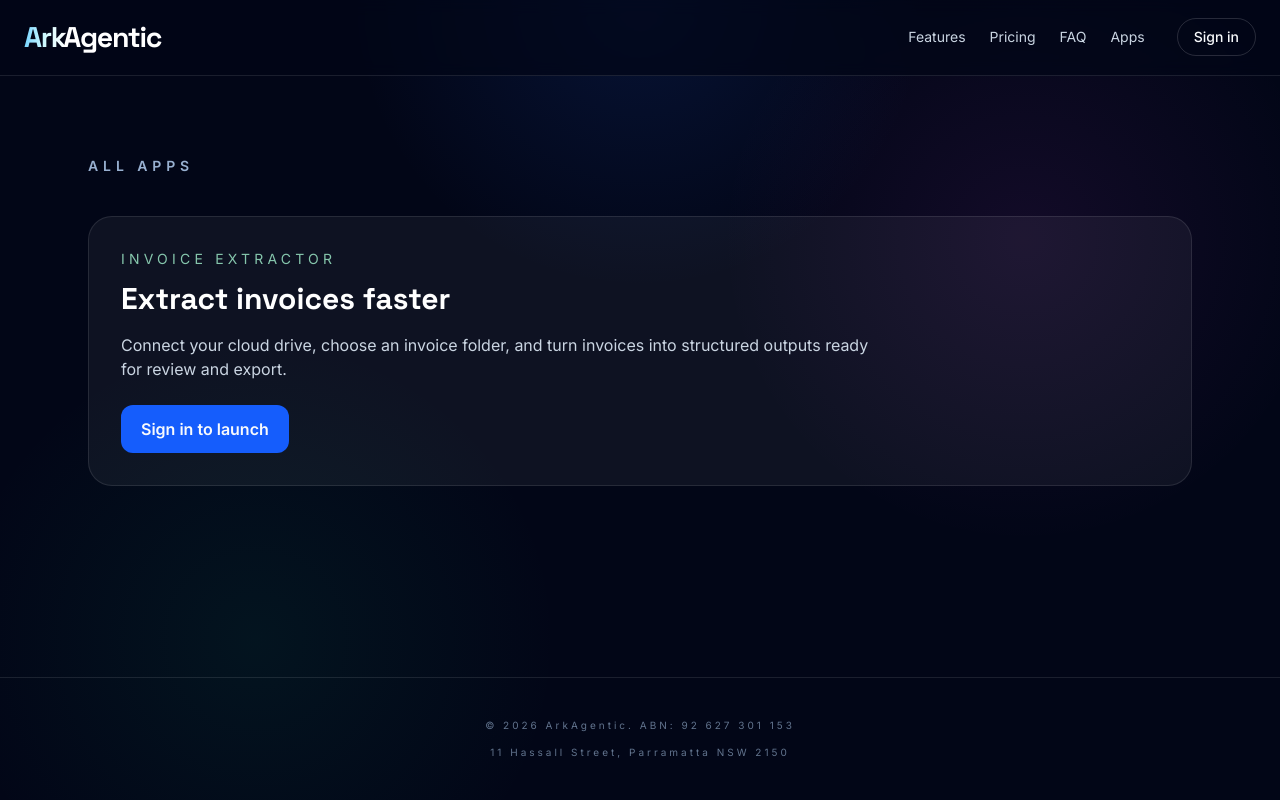
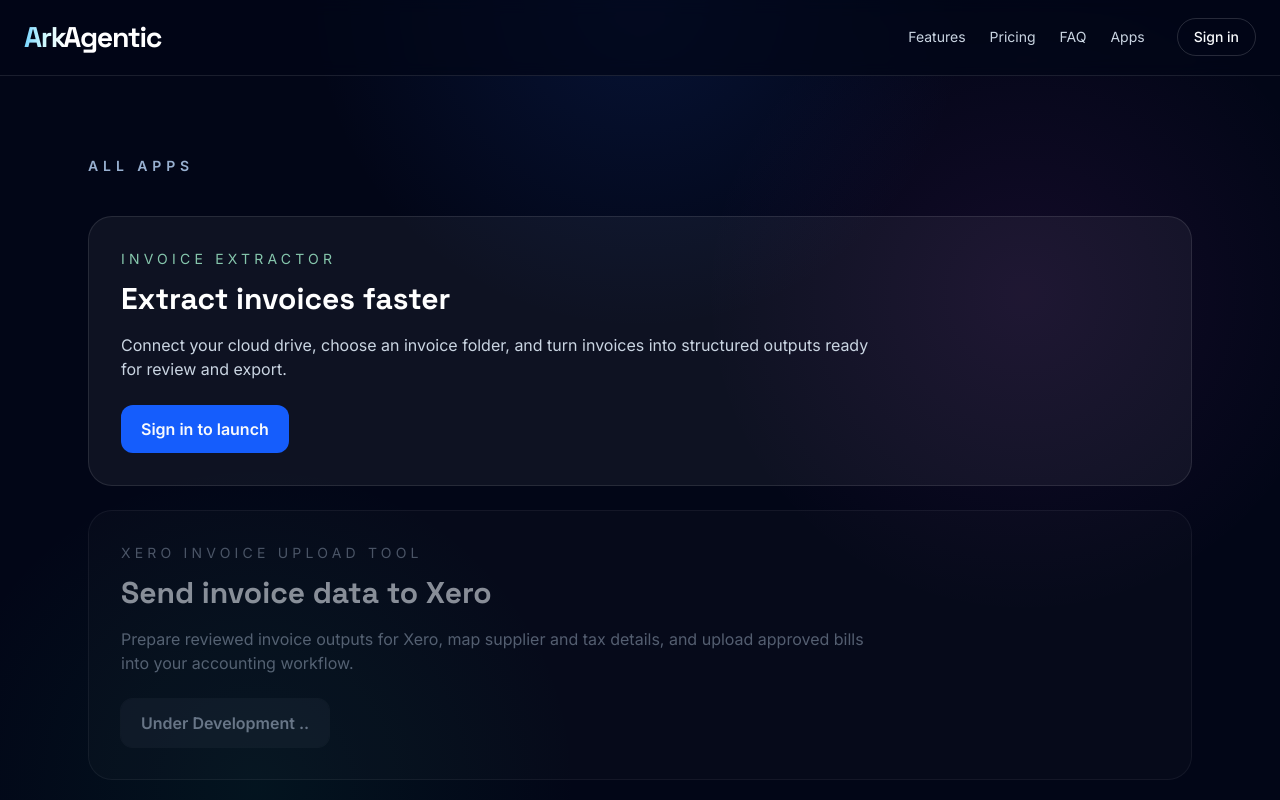
Before and after one commit to zhaokuan-ark/arkagentic-web, a Next.js app: page /apps in a window 1280 px wide. Shown: the top 800 px of the page. Built offline with nearby package versions, Linux system fonts and the light colour scheme; no server answers.

Commit message:
Add Xero upload app placeholder

```diff
--- a/src/components/apps-overview.tsx
+++ b/src/components/apps-overview.tsx
@@ -88,6 +88,24 @@ export function AppsOverview() {
           )}
         </div>
       </div>
+
+      <div className="rounded-3xl border border-white/8 bg-white/[0.025] p-8 opacity-70 grayscale-[20%]">
+        <p className="text-sm uppercase tracking-[0.3em] text-slate-400/70">Xero Invoice Upload Tool</p>
+        <h2 className="mt-3 font-heading text-3xl font-bold text-slate-200/85">Send invoice data to Xero</h2>
+        <p className="mt-4 max-w-3xl text-slate-400/80">
+          Prepare reviewed invoice outputs for Xero, map supplier and tax details, and upload approved bills into your accounting workflow.
+        </p>
+
+        <div className="mt-6 flex flex-wrap gap-3">
+          <button
+            type="button"
+            disabled
+            className="cursor-not-allowed rounded-xl bg-slate-800/60 px-5 py-3 text-center font-semibold text-slate-400 ring-1 ring-white/5"
+          >
+            Under Development ..
+          </button>
+        </div>
+      </div>
     </div>
   );
 }
```
